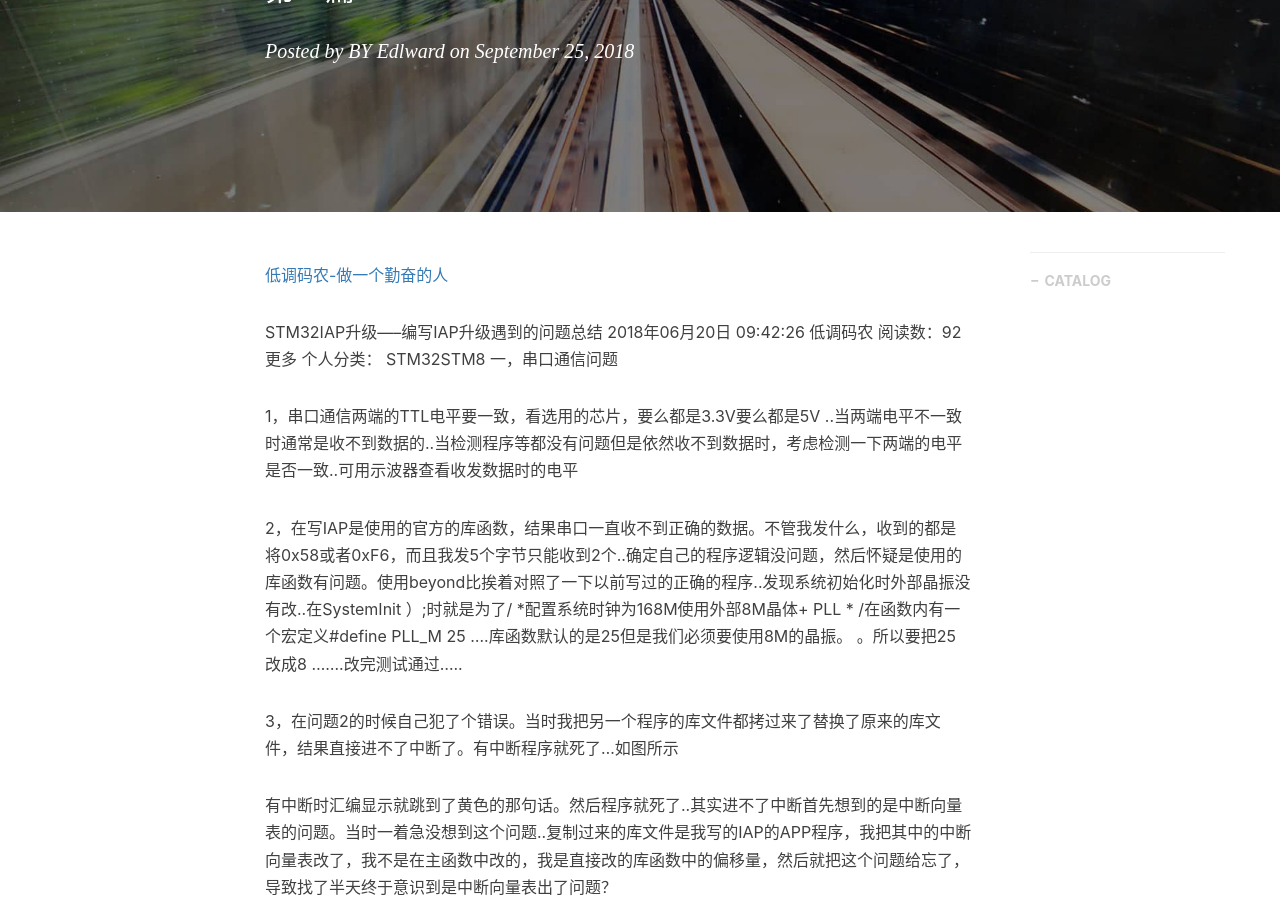
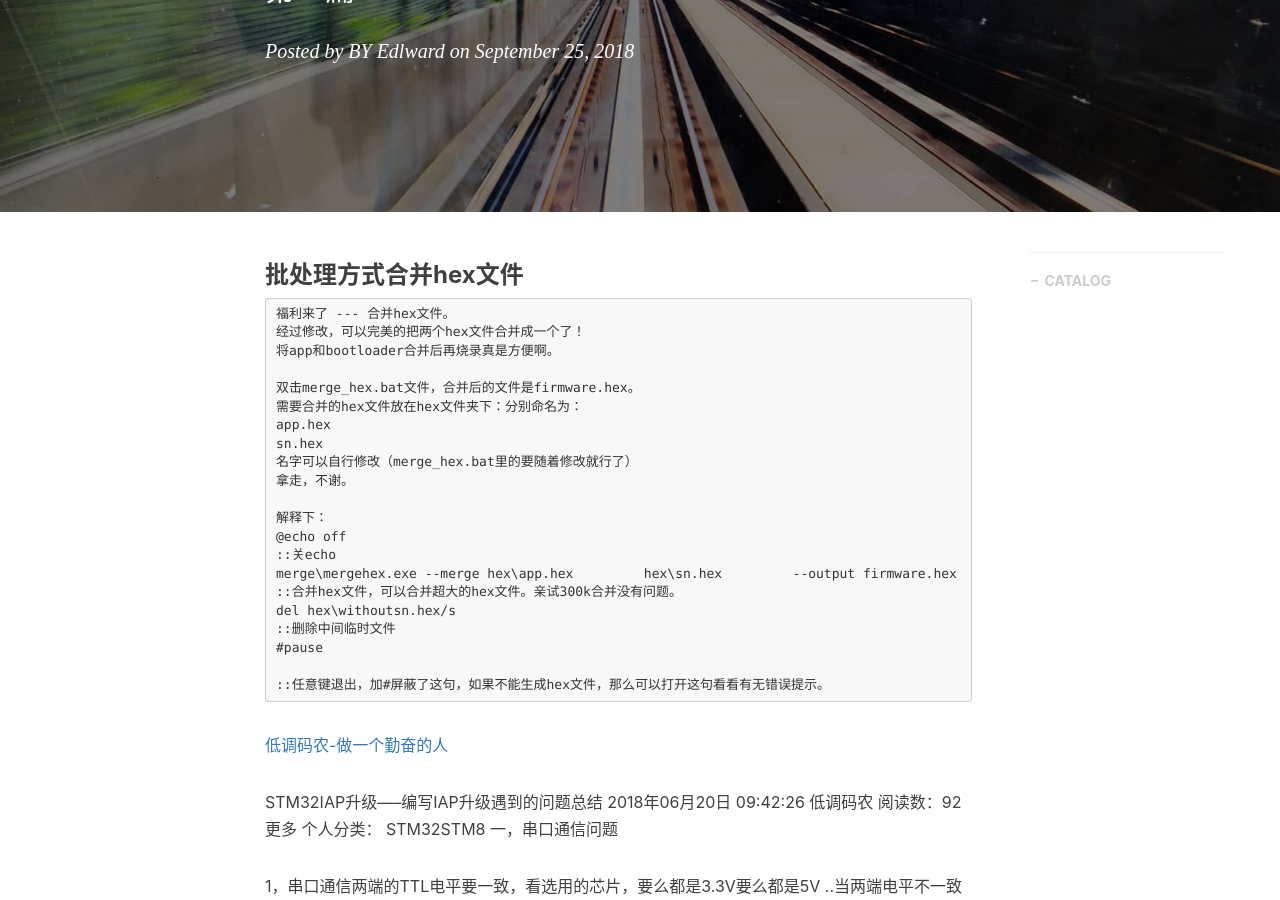
Before and after one commit to gary-robotics/dlward, a Jekyll site: the page built from _posts/2018-10-12-STM32_IAP-2018.markdown, in a window 1280 px wide and 900 px high, scrolled down 311 px. Built offline with Jekyll 4.4.1, drawn with Linux system fonts in a browser that asks for light colours; nearby versions of some CDN libraries; comment, search, counter and statistics services are not loaded.

Commit message:
Update 2018-10-12-STM32_IAP-2018.markdown

````diff
--- a/_posts/2018-10-12-STM32_IAP-2018.markdown
+++ b/_posts/2018-10-12-STM32_IAP-2018.markdown
@@ -9,7 +9,30 @@ catalog: true                       # 是否归档
 tags:                               #标签
     - STM32
 ---
+### 批处理方式合并hex文件
+```
+福利来了 --- 合并hex文件。
+经过修改，可以完美的把两个hex文件合并成一个了！
+将app和bootloader合并后再烧录真是方便啊。
 
+双击merge_hex.bat文件，合并后的文件是firmware.hex。
+需要合并的hex文件放在hex文件夹下：分别命名为：
+app.hex
+sn.hex
+名字可以自行修改（merge_hex.bat里的要随着修改就行了）
+拿走，不谢。
+
+解释下：
+@echo off
+::关echo
+merge\mergehex.exe --merge hex\app.hex         hex\sn.hex         --output firmware.hex
+::合并hex文件，可以合并超大的hex文件。亲试300k合并没有问题。
+del hex\withoutsn.hex/s
+::删除中间临时文件
+#pause
+
+::任意键退出，加#屏蔽了这句，如果不能生成hex文件，那么可以打开这句看看有无错误提示。
+```
 
 [低调码农-做一个勤奋的人](https://blog.csdn.net/qq_36373500/article/list/1)
 
````
